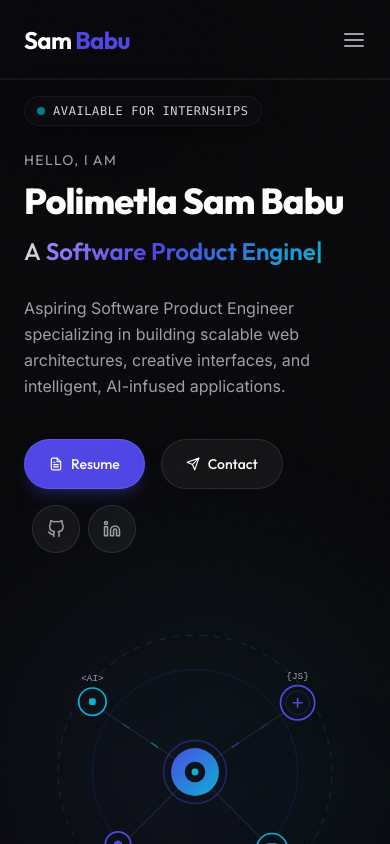
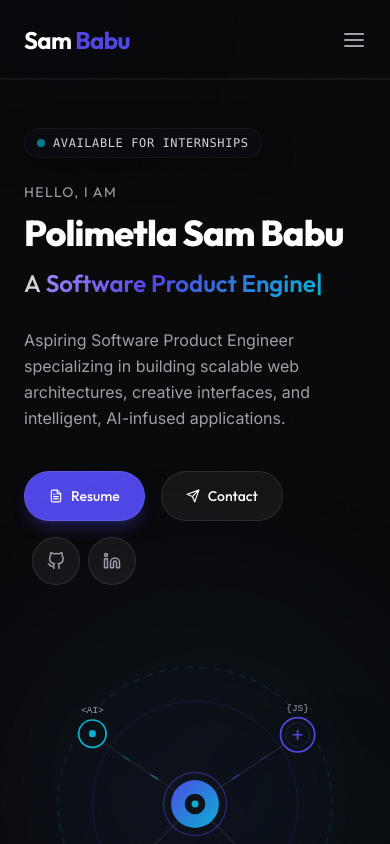
Before and after one commit to SamBabu123456789/Portfolio, a React (Vite) app: page / in a window 390 px wide. Shown: the top 844 px of the page. Built offline with nearby package versions, Linux system fonts and the light colour scheme.

Commit message:
fix hero height for mobile desktop mode

```diff
--- a/src/components/Hero/Hero.jsx
+++ b/src/components/Hero/Hero.jsx
@@ -53,7 +53,7 @@ export default function Hero() {
   return (
     <section
       id="hero"
-      className="min-h-screen relative flex items-center justify-center pt-24 pb-12 overflow-hidden bg-transparent"
+      className="min-h-[80vh] lg:min-h-screen relative flex items-center justify-center pt-32 pb-16 overflow-hidden bg-transparent"
     >
       <div className="max-w-7xl mx-auto px-6 md:px-12 w-full grid grid-cols-1 lg:grid-cols-12 gap-12 items-center relative z-10">
 
```
